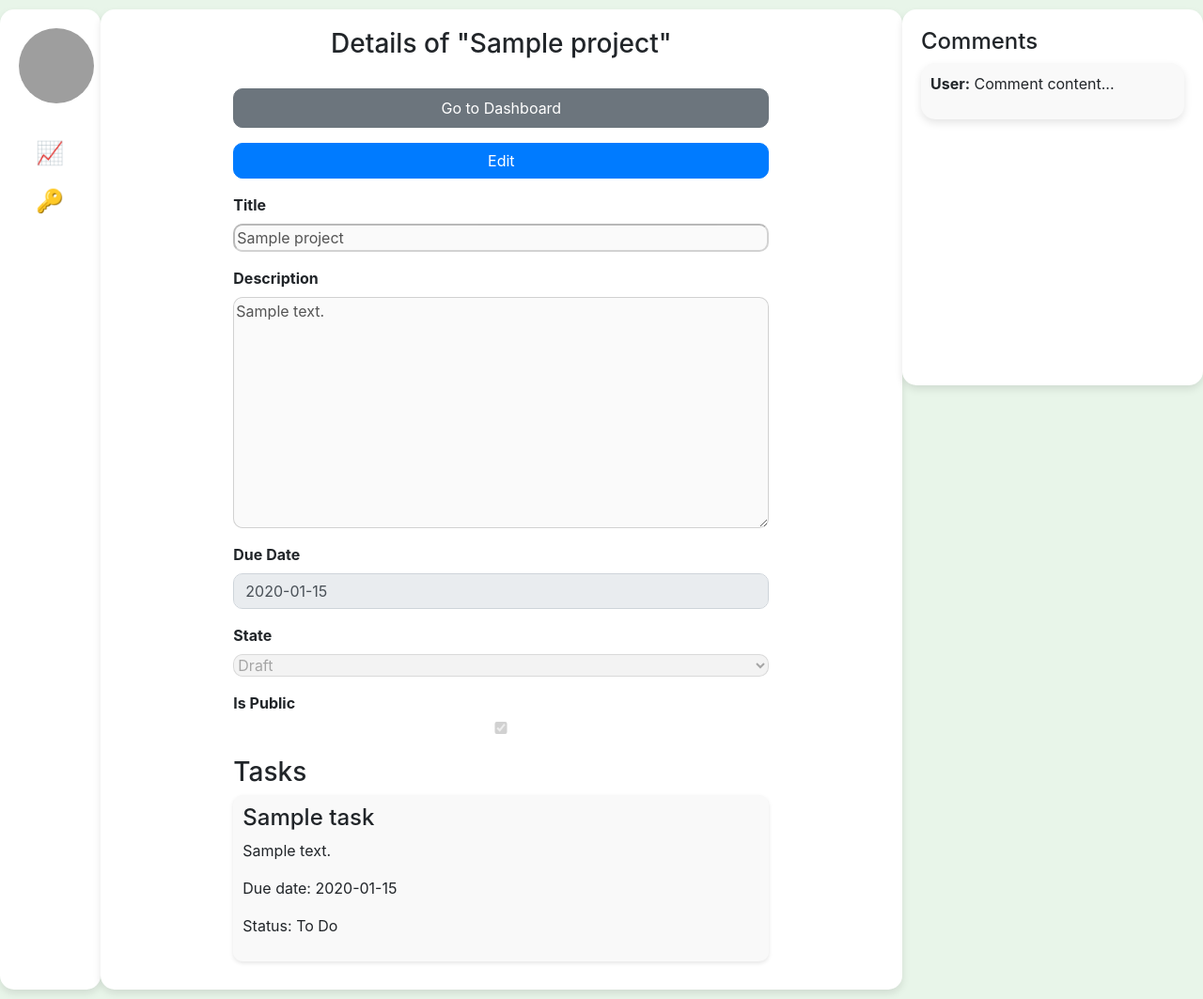
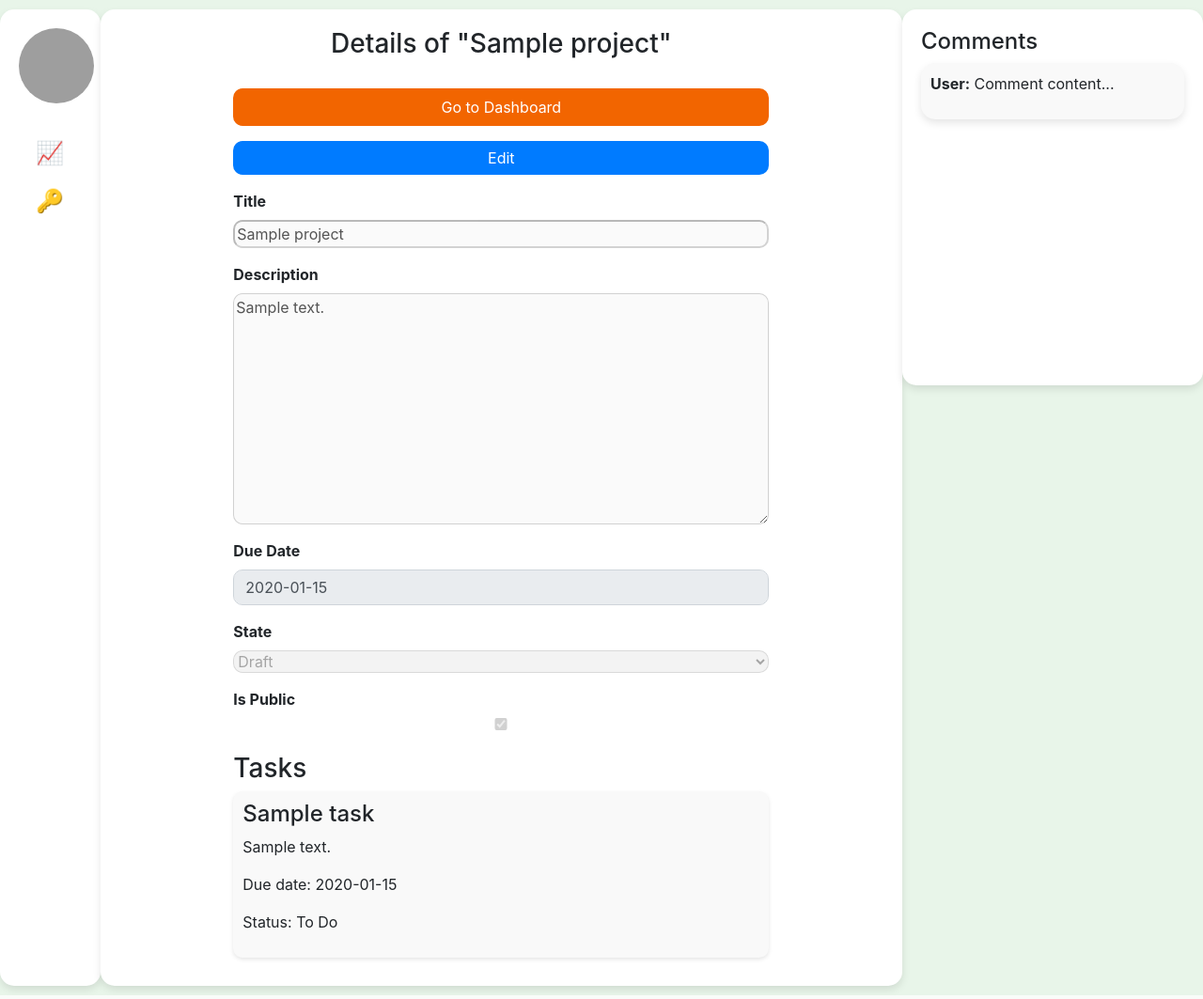
Before and after one commit to DaSHdotHub/ProjectTracker, a Django app: page /edit-project/1/ in a window 1280 px wide. Shown: the whole page at 94% size. Run offline with Django 5.2, Linux system fonts and the light colour scheme; a user stored in the database is signed in; tables that the repository leaves empty hold one stand-in row (values such as "Sample post"); some libraries are stand-ins or nearby versions; grey boxes are pictures that could not be loaded.

Commit message:
Make button colors look the same

```diff
--- a/project_tracker/templates/project/edit_project.html
+++ b/project_tracker/templates/project/edit_project.html
@@ -60,6 +60,10 @@
         box-shadow: 0 2px 4px rgba(0, 0, 0, 0.1);
     }
 
+    .btn {
+        border: none;
+    }
+
     .btn-edit {
         float: right;
     }
@@ -81,6 +85,15 @@
         background-color: #e9ecef;
         opacity: 1;
     }
+
+    .cancel {
+        background-color: #f26500;
+    }
+
+    .cancel:hover {
+        background-color: #b64c00;
+    }
+
 </style>
 {% endblock %}
 
@@ -97,7 +110,7 @@
 <div class="container">
     <h3 class="form-title">Details of "{{ project.title }}"</h3>
     {% if is_owner %}
-    <a id="go-to-dashboard-button" class="btn btn-secondary btn-back nav-link mb-3" href="/dashboard">Go to
+    <a id="go-to-dashboard-button" class="btn btn-secondary btn-back nav-link mb-3 cancel" href="/dashboard">Go to
         Dashboard</a>
     <button id="edit-button" class="btn btn-primary btn-edit mb-3">Edit</button>
     {% endif %}
@@ -125,7 +138,7 @@
         </div>
         <button type="submit" name="action" value="edit_project" class="btn btn-primary btn-save-change"
             id="save-button" style="display:none;">Save Changes</button>
-        <button type="button" class="btn btn-secondary" id="cancel-edit-button" style="display:none;">Cancel</button>
+        <button type="button" class="btn btn-secondary cancel" id="cancel-edit-button" style="display:none;">Cancel</button>
     </form>
 
     <h3 class="mt-4" id="task_name">Tasks</h3>
@@ -152,7 +165,7 @@
             </div>
             <button type="submit" name="action" value="add_task" class="btn btn-primary btn-save-task">Save
                 Task</button>
-            <button type="button" class="btn btn-secondary" id="cancel-task-button">Cancel</button>
+            <button type="button" class="btn btn-secondary cancel" id="cancel-task-button">Cancel</button>
         </form>
     </div>
     {% endif %}
@@ -267,6 +280,7 @@
             $('#task-form-container').hide();
             $('#edit-button').show();
             $('#task_name').text('Tasks');
+            $('#go-to-dashboard-button').show();
         });
 
         // Save adding task
```
